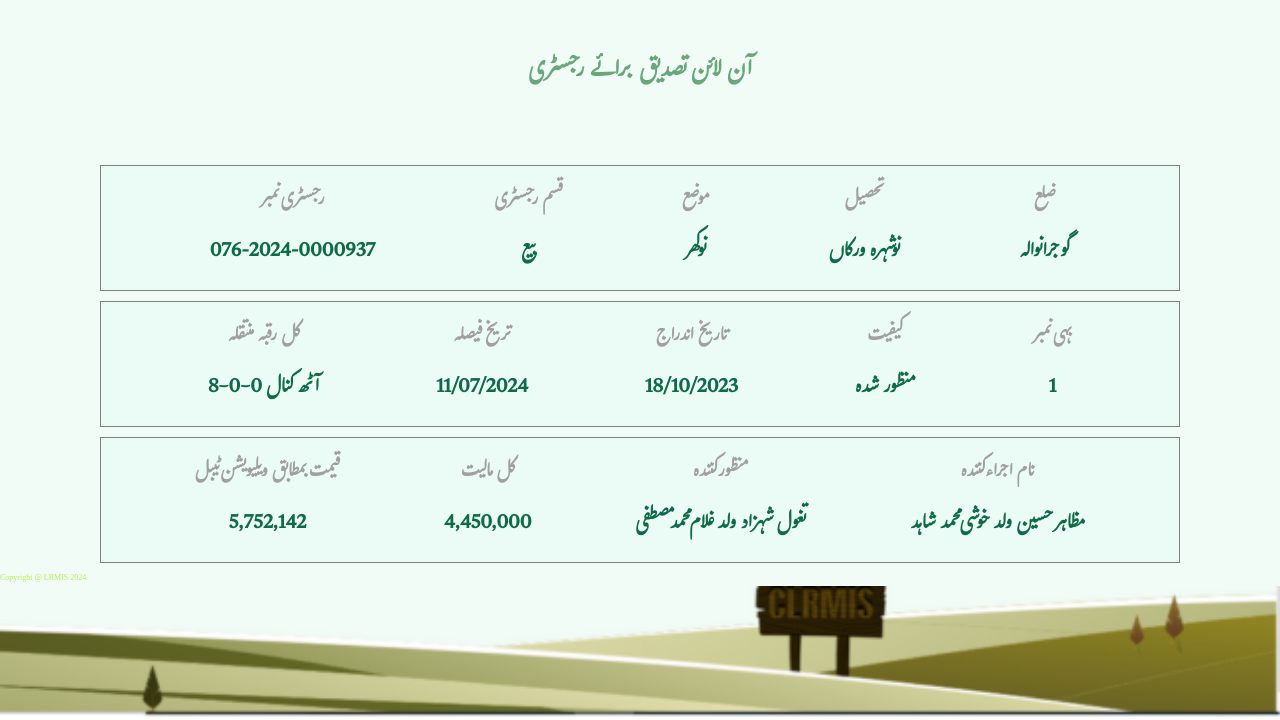
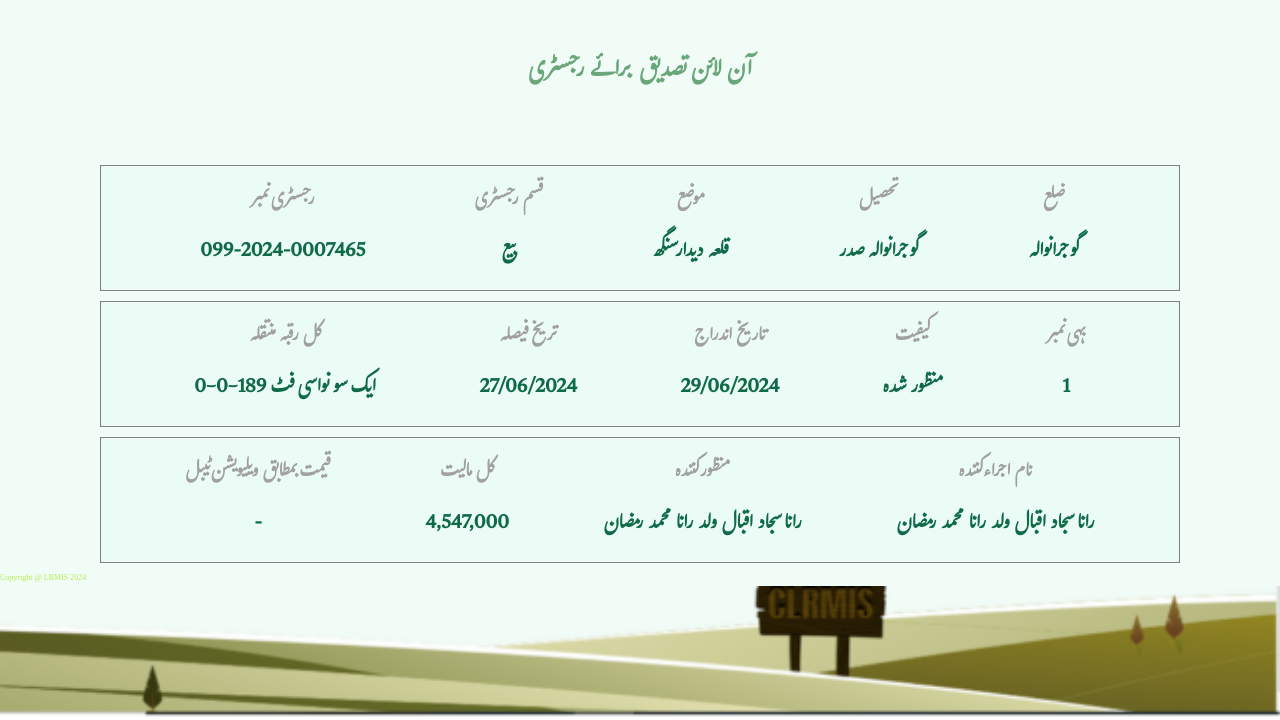
Before and after one commit to punjabzameen/https-onlinefard.punjab-zameen.gov.pk-RegistryVerification-data-HZVAQeF20YHBMEk1LiY0ZCKG0PAZ0I-Mp3, a plain HTML site: page index.html in a window 1280 px wide. Shown: the part 80-800 px from the top of the page. Drawn offline with Linux system fonts and the light colour scheme.

Commit message:
Update index.html

```diff
--- a/index.html
+++ b/index.html
@@ -32,7 +32,7 @@
             <div class="item text1">
                 <h3>رجسٹری نمبر
                 </h3>
-                <p>076-2024-0000937
+                <p>099-2024-0007465
                 </p>
             </div>
             <div class="item text2"><h3>قسم رجسٹری
@@ -42,13 +42,13 @@
             <div class="item text3">
                 <h3>موضع
                 </h3>
-                <p>نوکھر
+                <p>قلعہ دیدار سنگھ
                 </p>
             </div>
             <div class="item text4">
                 <h3>تحصیل
                 </h3>
-                <p>نوشہرہ ورکاں
+                <p>گوجرانوالہ صدر
                 </p>
             </div>
             <div class="item text5">
@@ -63,18 +63,18 @@
             <div class="item text1">
                 <h3>کل رقبہ منتقلہ
                 </h3>
-                <p>8-0-0 آٹھ کنال
+                <p>0-0-189 ایک سو نواسی فٹ
                 </p>
             </div>
             <div class="item text2"><h3>تریخ فیصلہ
 
             </h3>
-            <p>11/07/2024
+            <p>27/06/2024
             </p></div>
             <div class="item text3">
                 <h3>تاریخ اندراج
                 </h3>
-                <p>18/10/2023
+                <p>29/06/2024
                 </p>
             </div>
             <div class="item text4">
@@ -95,23 +95,23 @@
             <div class="item text1">
                 <h3>قیمت بمطابق ویلیویشن ٹیبل
                 </h3>
-                <p>5,752,142
+                <p>-
                 </p>
             </div>
             <div class="item text2"><h3>کل مالیت
             </h3>
-            <p>4,450,000
+            <p>4,547,000
             </p></div>
             <div class="item text3">
                 <h3>منظور کنندہ
                 </h3>
-                <p>تغول شہزاد ولد غلام محمد مصطفی
+                <p>رانا سجاد اقبال ولد رانا محمد رمضان
                 </p>
             </div>
             <div class="item text4">
                 <h3>نام اجراء کنندہ
                 </h3>
-                <p>مظاہر حسین ولد خوشی محمد شاہد
+                <p>رانا سجاد اقبال ولد رانا محمد رمضان
                 </p>
             </div>
 
```
